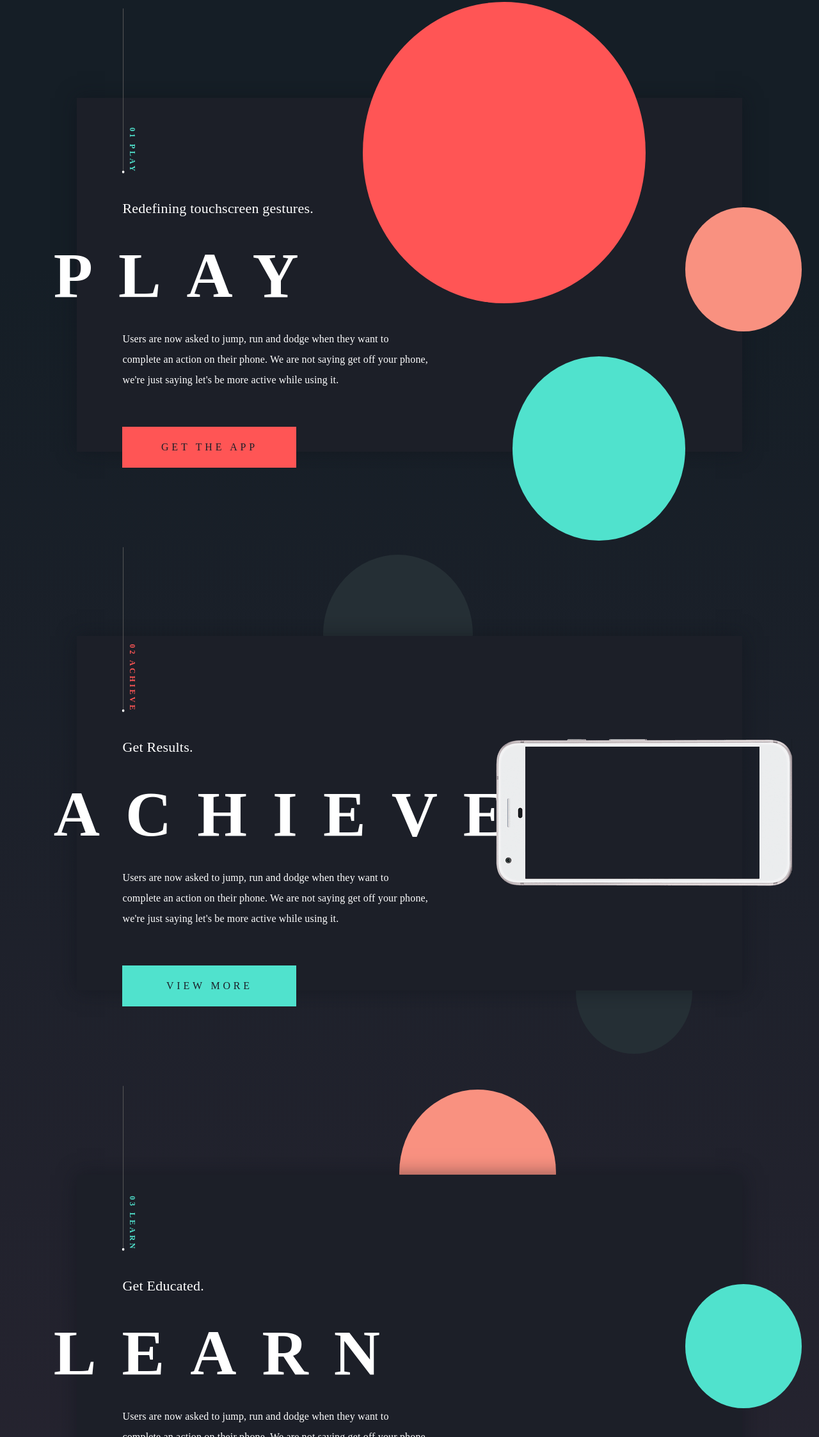
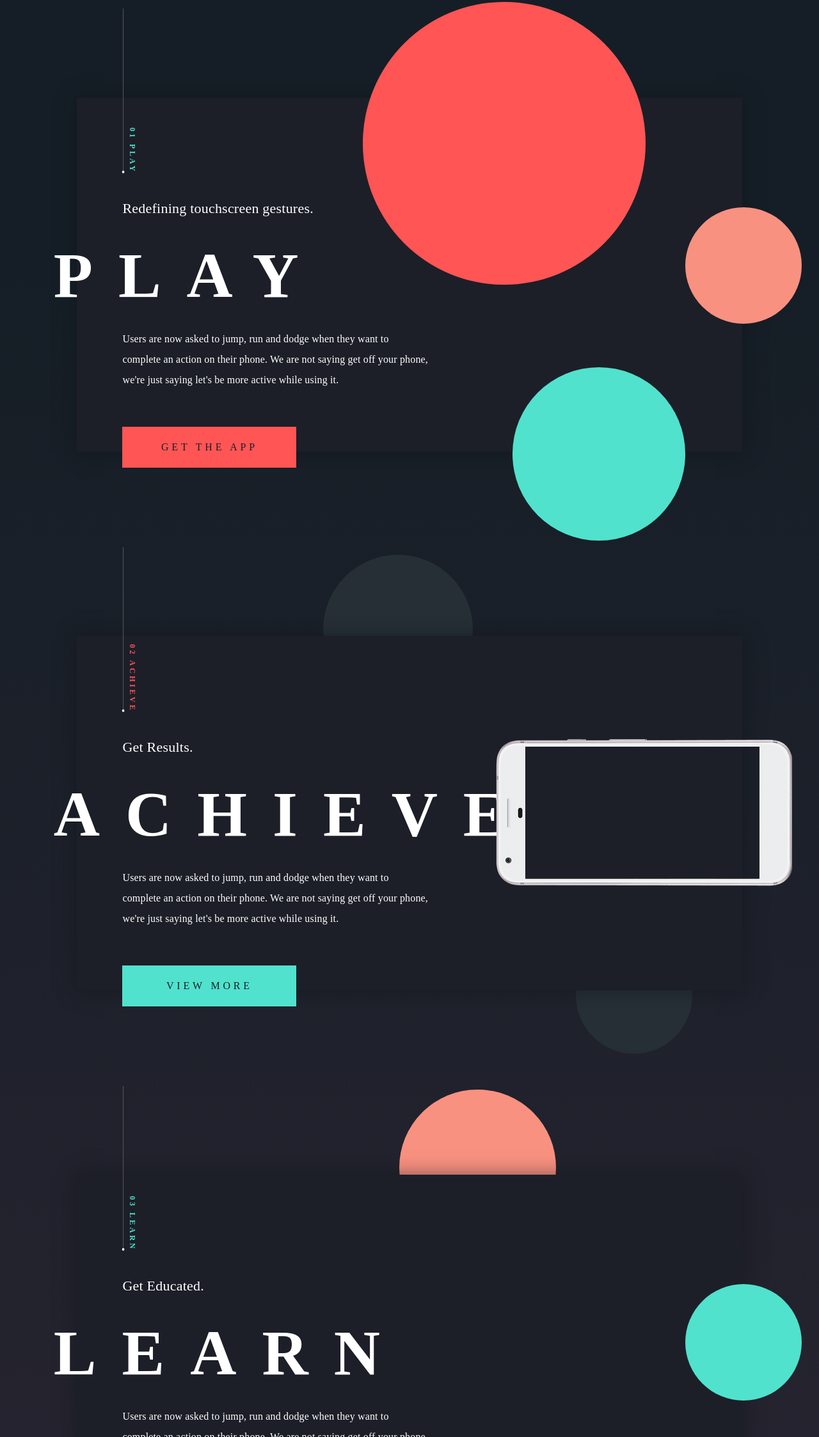
Before and after one commit to teamflux/teamflux.github.io, a plain HTML site: page index.html in a window 1280 px wide. Shown: the part 554-2800 px from the top of the page at 64% size. Drawn offline with Linux system fonts and the light colour scheme.

Commit message:
fixed aspect ratio of bubbles

```diff
--- a/index.html
+++ b/index.html
@@ -30,9 +30,9 @@
 			<p>Users are now asked to jump, run and dodge when they want to complete an action on their phone. We are not saying get off your phone, we're just saying let's be more active while using it.</p>
 			<a href="" class="red">Get the app</a>
 			<div class="images">
-				<div class="imgBubble red" style="width: 85%; height: 85%; left: -14%; top: -27%"><img src=""></div>
-				<div class="imgBubble lightRed" style="width: 35%; height: 35%; right: -18%; top: 31%;"><img src=""></div>
-				<div class="imgBubble blue" style="width: 52%; height: 52%; right: 17%; bottom: -25%;"><img src=""></div>
+				<div class="imgBubble red" style="width: 85%; padding-top: 85%; left: -14%; top: -27%"><img src=""></div>
+				<div class="imgBubble lightRed" style="width: 35%; padding-top: 35%; right: -18%; top: 31%;"><img src=""></div>
+				<div class="imgBubble blue" style="width: 52%; padding-top: 52%; right: 17%; bottom: -25%;"><img src=""></div>
 			</div>
 		</div>
 		<div class="homeCard grid__col grid__col--7-of-8">
@@ -48,8 +48,8 @@
 			<a href="about.html" class="blue">View More</a>
 			<div class="images">
 				<img src="assets/phone-png.png" style="left: 26%; top: 29%">
-				<div class="imgBubble gray" style="width: 45%; height: 45%; left: -26%; top: -23%;"></div>
-				<div class="imgBubble gray" style="width: 35%; height: 35%; right: 15%; bottom: -18%;"></div>
+				<div class="imgBubble gray" style="width: 45%; padding-top: 45%; left: -26%; top: -23%;"></div>
+				<div class="imgBubble gray" style="width: 35%; padding-top: 35%; right: 15%; bottom: -18%;"></div>
 			</div>
 		</div>
 		<div class="homeCard grid__col grid__col--7-of-8">
@@ -64,8 +64,8 @@
 			<p>Users are now asked to jump, run and dodge when they want to complete an action on their phone. We are not saying get off your phone, we're just saying let's be more active while using it.</p>
 			<a href="about.html" class="red">View More</a>
 			<div class="images">
-				<div class="imgBubble lightRed" style="width: 47%; height: 47%; left: -3%; top: -24%; z-index: -1;"></div>
-				<div class="imgBubble blue" style="width: 35%; height: 35%; right: -18%; top: 31%;"><img src=""></div>
+				<div class="imgBubble lightRed" style="width: 47%; padding-top: 47%; left: -3%; top: -24%; z-index: -1;"></div>
+				<div class="imgBubble blue" style="width: 35%; padding-top: 35%; right: -18%; top: 31%;"><img src=""></div>
 			</div>
 		</div>
 		<div id="moreAboutTeam" class="grid__col grid__col--6-of-8">
```
